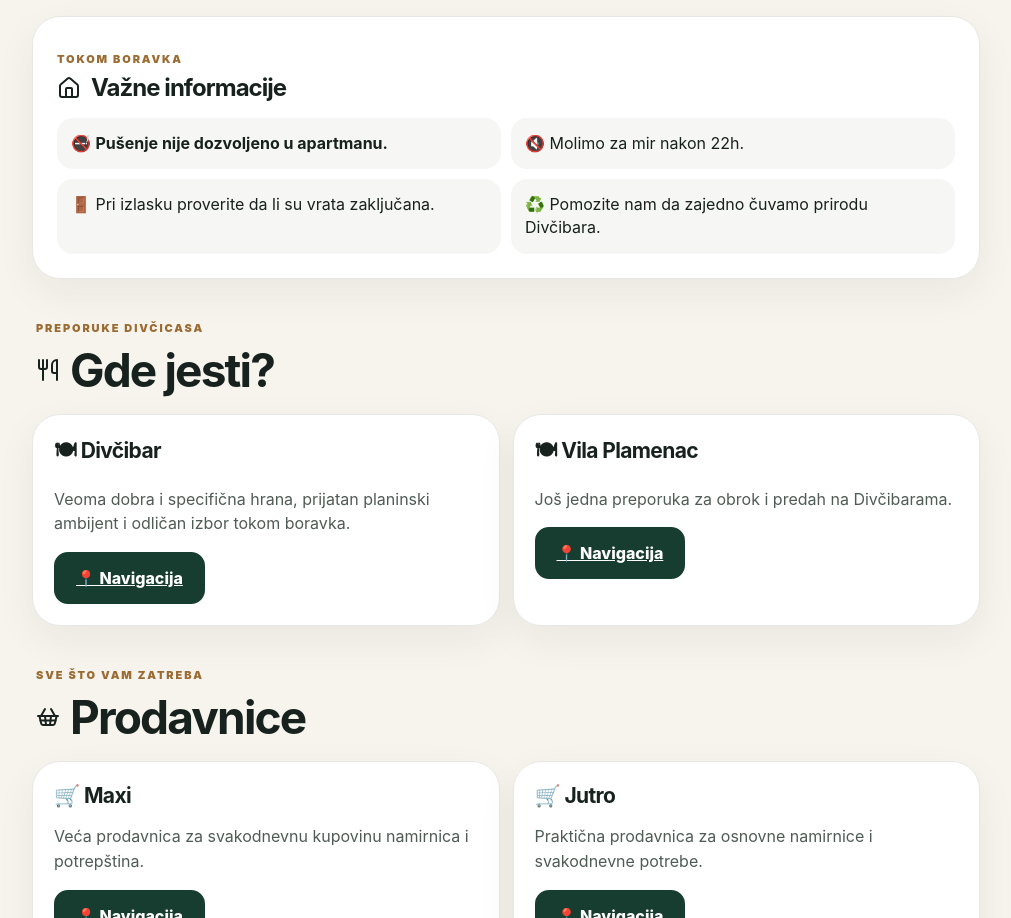
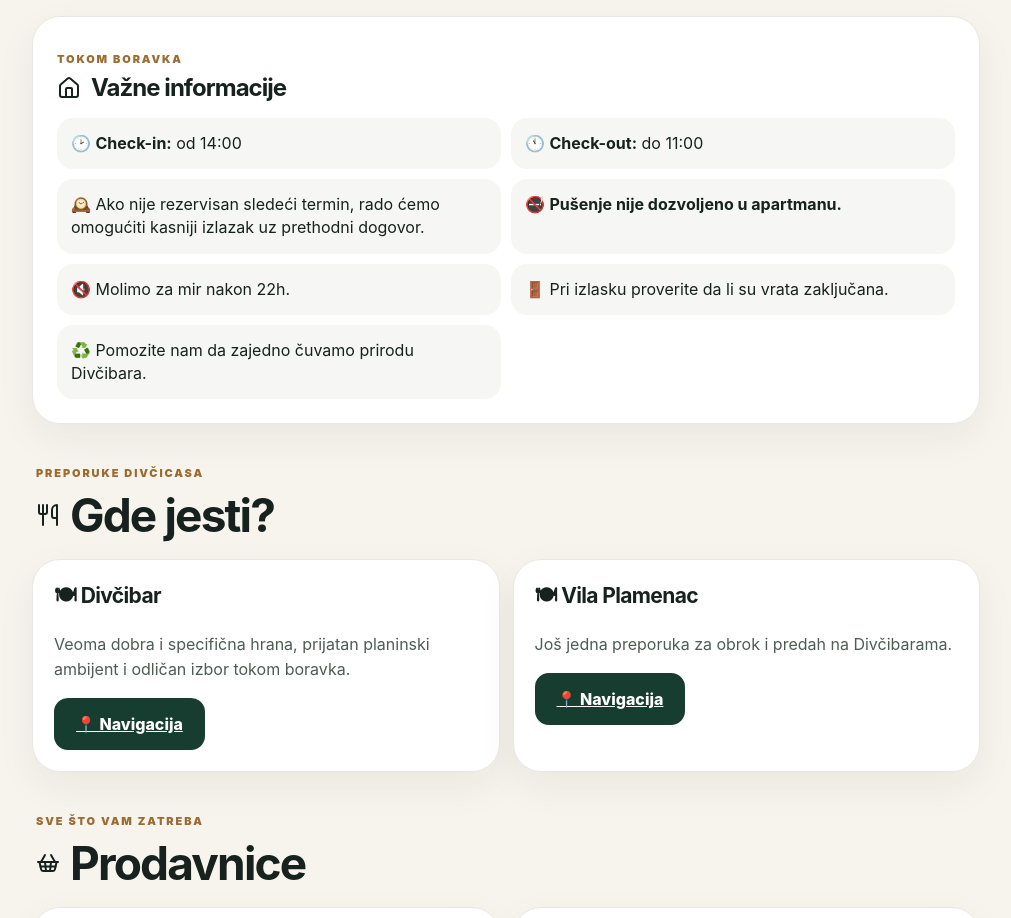
Before and after one commit to pocucapedja-debug/divcicasa-guest-guide, a Next.js app: page /dsr34 in a window 1280 px wide. Shown: the part 2857-3775 px from the top of the page, without its empty margins (134-1145 px from the left). Built offline with nearby package versions, Linux system fonts and the light colour scheme.

Commit message:
DSR34 - dodato vreme dolaska i odlaska

```diff
--- a/app/dsr34/page.jsx
+++ b/app/dsr34/page.jsx
@@ -181,7 +181,11 @@ dobićete privatnom porukom putem WhatsApp-a pre dolaska.
           <h2><Home /> Važne informacije</h2>
 
           <div className="rules">
-            <div>🚭 <b>Pušenje nije dozvoljeno u apartmanu.</b></div>
+
+<div>🕑 <b>Check-in:</b> od 14:00</div>
+<div>🕚 <b>Check-out:</b> do 11:00</div>
+<div>🕰️ Ako nije rezervisan sledeći termin, rado ćemo omogućiti kasniji izlazak uz prethodni dogovor.</div>
+   <div>🚭 <b>Pušenje nije dozvoljeno u apartmanu.</b></div>
             <div>🔇 Molimo za mir nakon 22h.</div>
             <div>🚪 Pri izlasku proverite da li su vrata zaključana.</div>
             <div>♻️ Pomozite nam da zajedno čuvamo prirodu Divčibara.</div>
```
